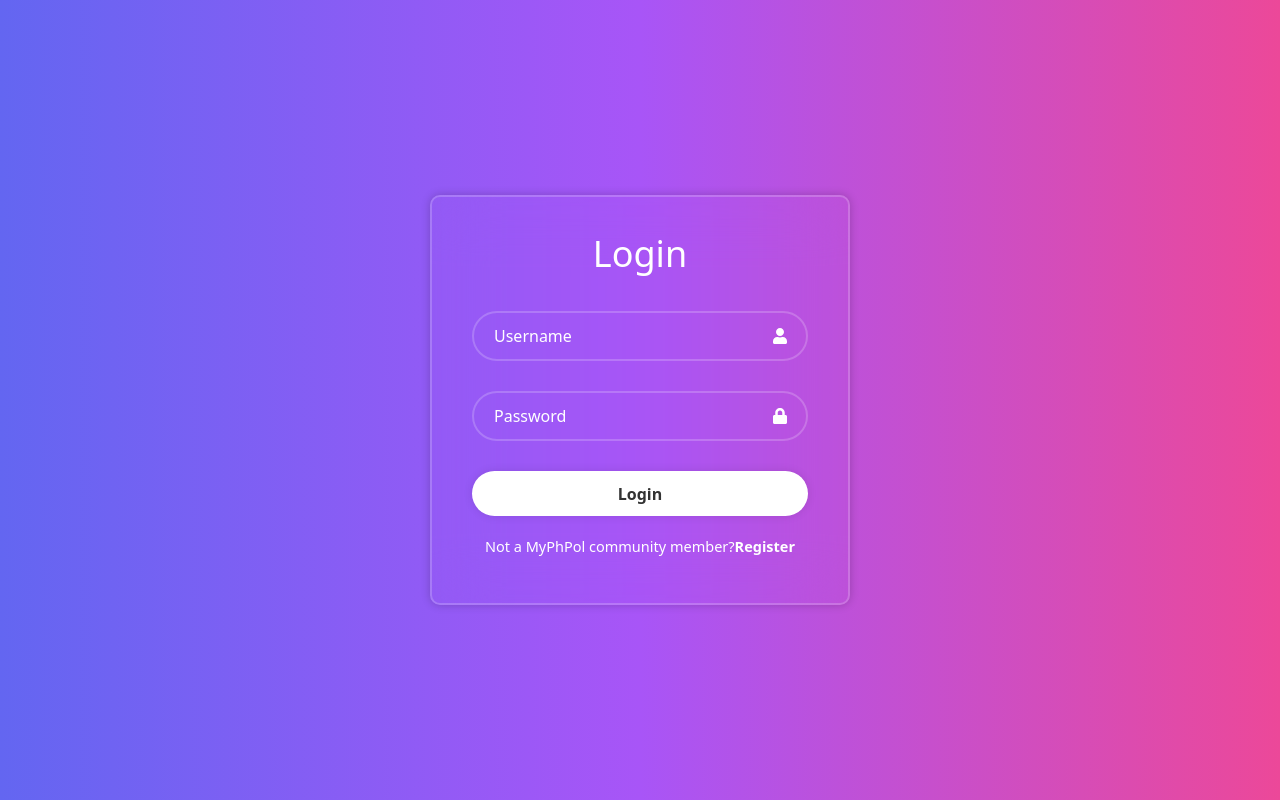
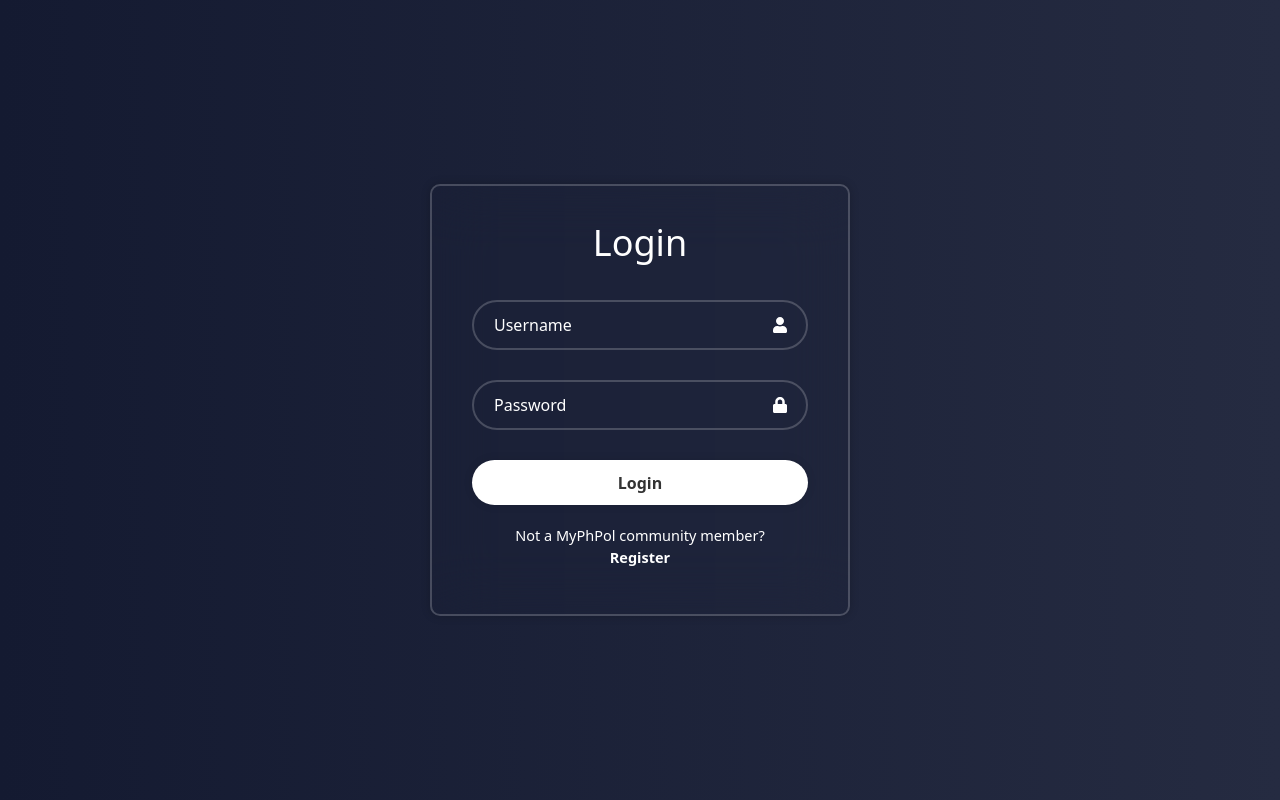
Before and after one commit to MyPHPoL/MyCommsFront, a React (Create React App) app: page /Friends/2 in a window 1280 px wide. Built offline with nearby package versions, Linux system fonts and the light colour scheme.

Commit message:
updated gradient background, added two colors to palette with temporary names

```diff
--- a/src/Components/LoginForm.tsx
+++ b/src/Components/LoginForm.tsx
@@ -3,7 +3,7 @@ import './LoginForm.css';
 import { FaUser, FaLock } from "react-icons/fa";
 const LoginForm = () => {
     return (
-        <body className="bg-gradient-to-r from-indigo-500 via-purple-500 to-pink-500 bg-cover">
+        <body className="bg-gradient-to-r from-main to-second bg-cover">
         <div className="box">
             <form action="">
                 <h1>Login</h1>
@@ -19,7 +19,7 @@ const LoginForm = () => {
                 <button type="submit" className="btn">Login</button>
 
                 <div className="register-link">
-                    <p>Not a MyPhPol community member?<a href="#">Register</a></p>
+                    <p>Not a MyPhPol community member?<br></br><a href="#">Register</a></p>
                 </div>
             </form>
         </div>
--- a/tailwind.config.js
+++ b/tailwind.config.js
@@ -12,6 +12,8 @@ module.exports = {
         primary: "#1F2937",
         secondary: "#374151",
         tertiary: "#353f4d",
+        main: '#141a31',
+        second: '#252b41',
       },
     },
   },
```
